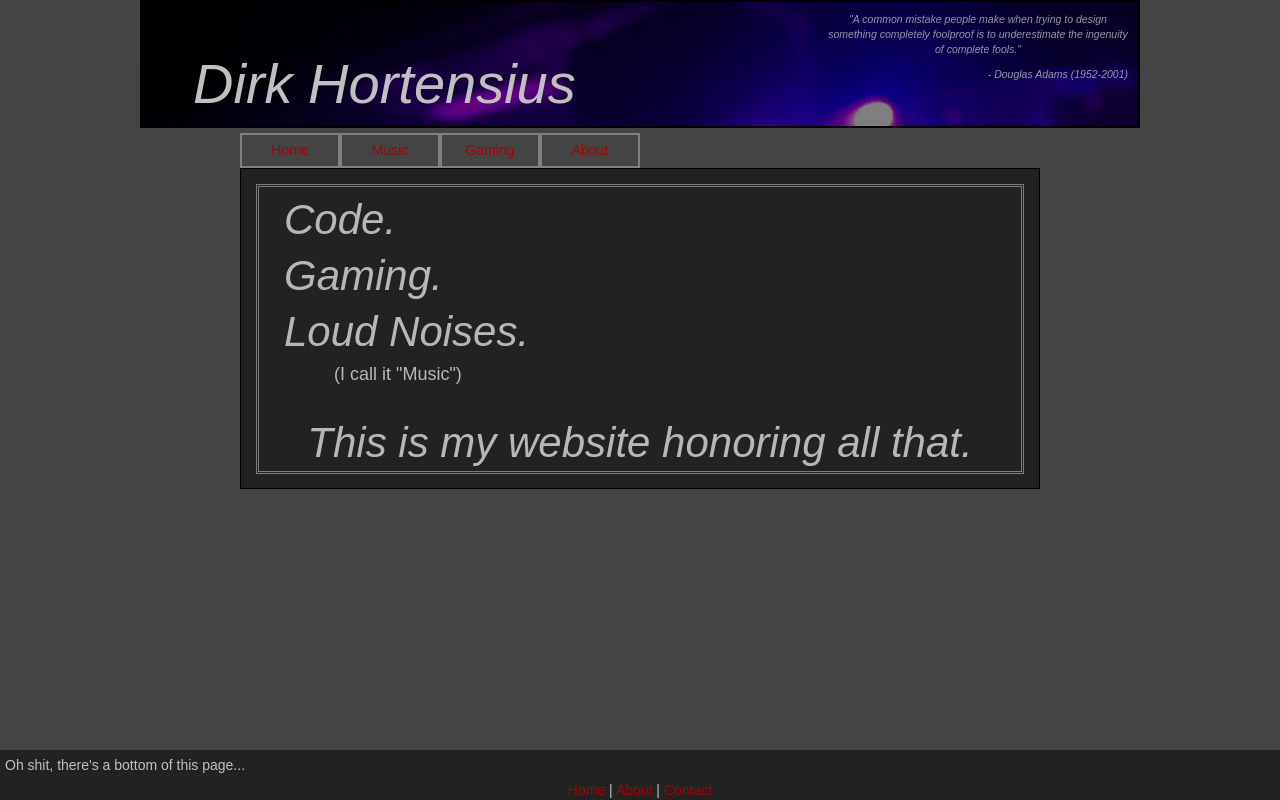
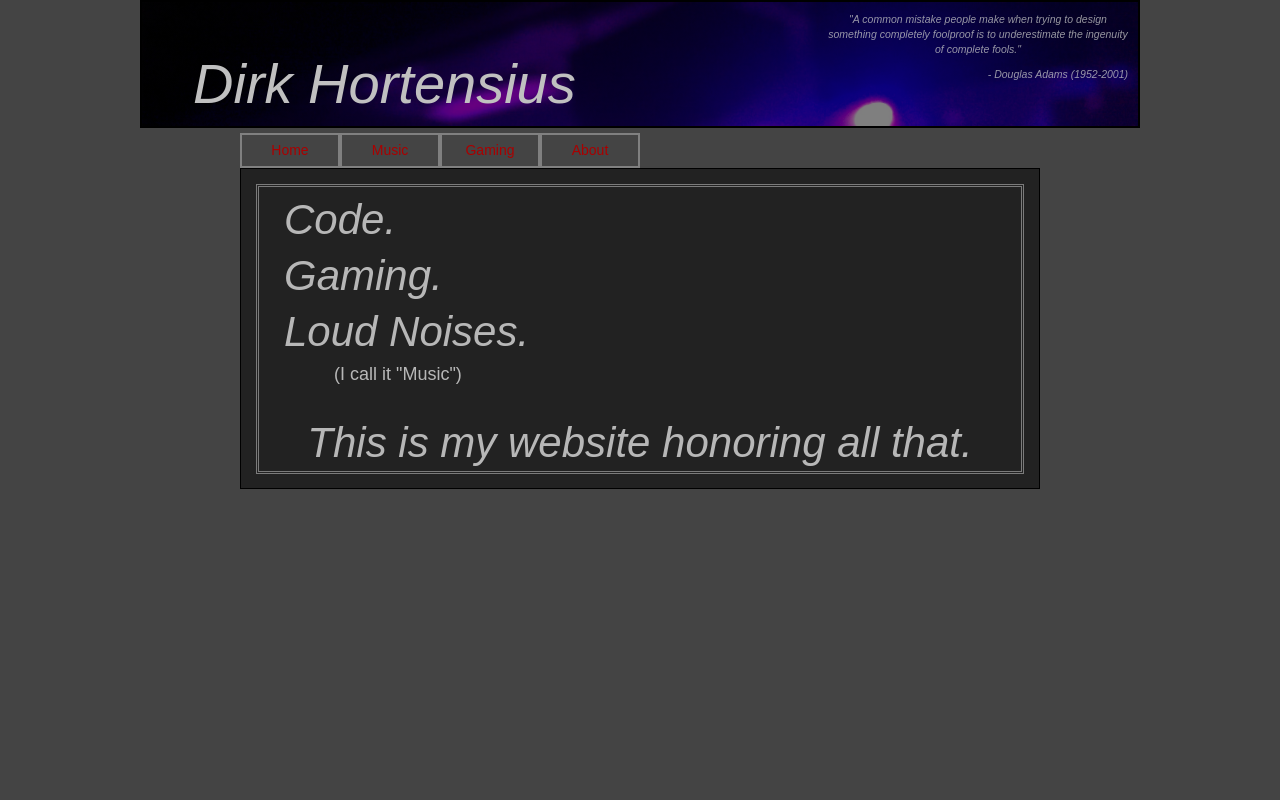
Before and after one commit to Dirker27/Pasta-Code, a plain HTML site: page files/index.html in a window 1280 px wide. Drawn offline with Linux system fonts and the light colour scheme.

Commit message:
Deprecating Footer for now

```diff
--- a/files/index.html
+++ b/files/index.html
@@ -63,9 +63,9 @@
 			</div>
 
 			<!-- ================ Footer ============================ -->
-			<div id="page_footer" class="page_footer centre">
+			<!--<div id="page_footer" class="page_footer centre">
 				&nbsp;
-			</div>
+			</div>-->
 
 		</div>
 
--- a/files/js/page_initializer.js
+++ b/files/js/page_initializer.js
@@ -4,7 +4,7 @@ var $j = jQuery.noConflict();
 // Page start-up
 function page_init() {
 	$j("#page_header").load("html/header.html");
-    $j("#page_footer").load("html/footer.html");
+    //$j("#page_footer").load("html/footer.html");
 
     $j("#home_content").load("html/home.html", function() {
             load_tab('home');
@@ -12,6 +12,4 @@ function page_init() {
     $j("#music_content").load("html/music.html");
     $j("#gaming_content").load("html/gaming.html");
     $j("#about_content").load("html/about.html");
-
-    load_tab('home');
 }
```
